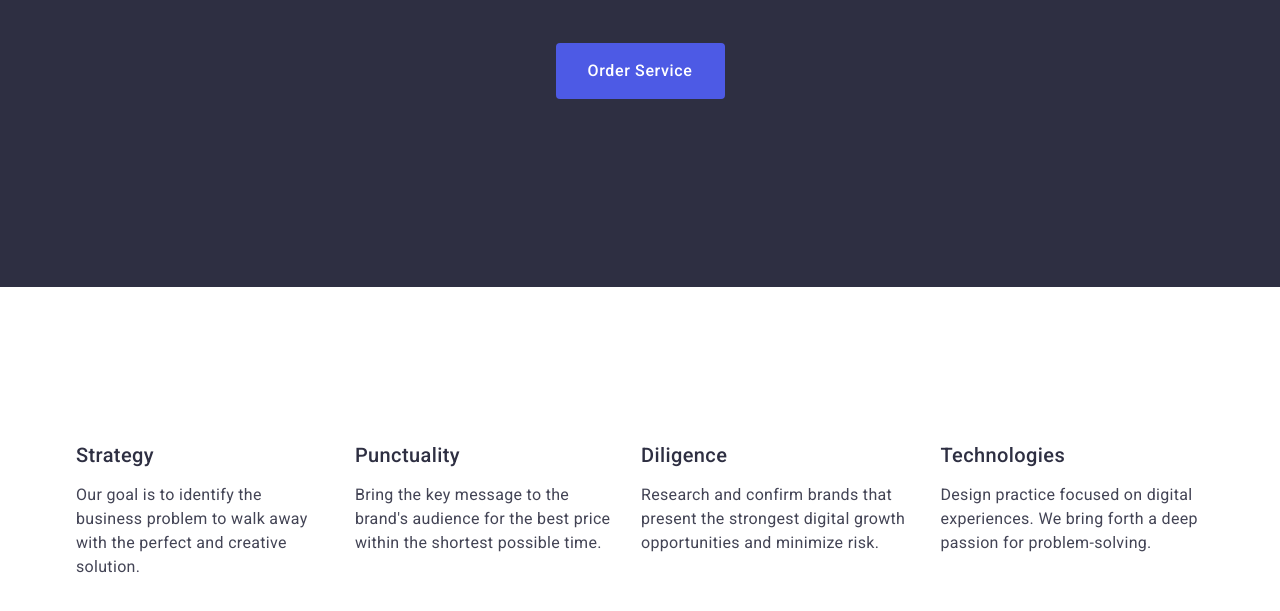
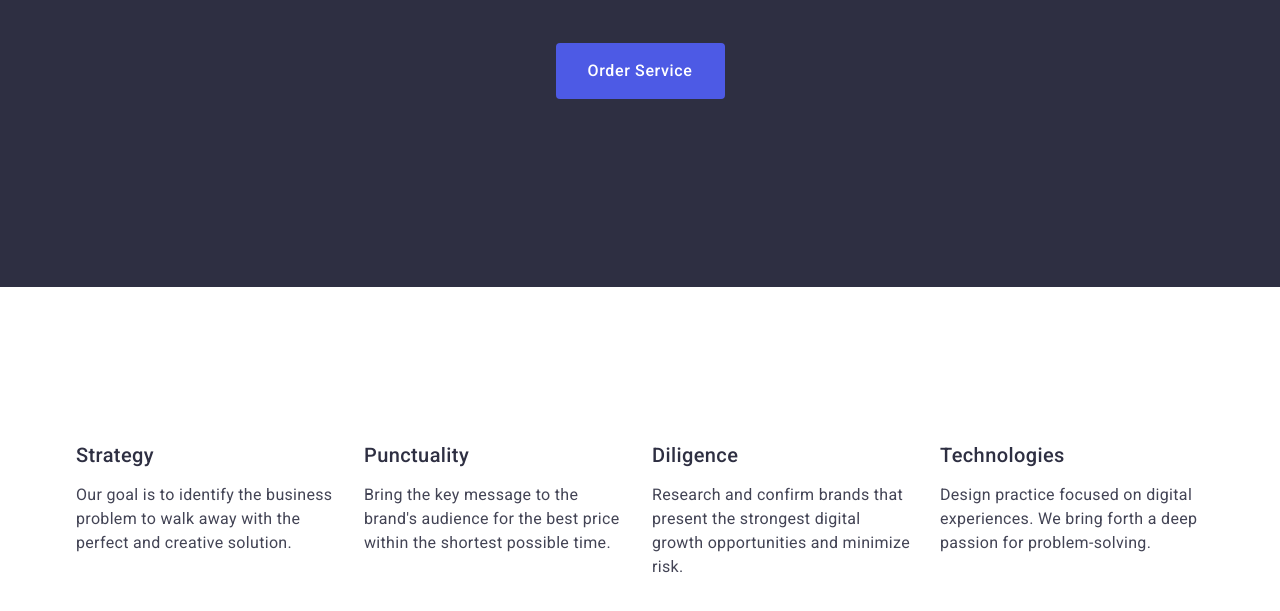
Before and after one commit to Anastasiia-Posliednicheko/goit-markup-hw-03, a plain HTML site: page index.html in a window 1280 px wide. Shown: the part 463-1074 px from the top of the page. Drawn offline with nearby package versions, Linux system fonts and the light colour scheme; a web font is replaced by a local one.

Commit message:
add index file

```diff
--- a/css/styles.css
+++ b/css/styles.css
@@ -175,8 +175,7 @@
     gap: 24px;
     padding: 0;
 }
-.benefits-menu.list{
-    margin-right: 24px;
+.list{
     width: calc((100% - 72px) / 4);}
 
 
```
